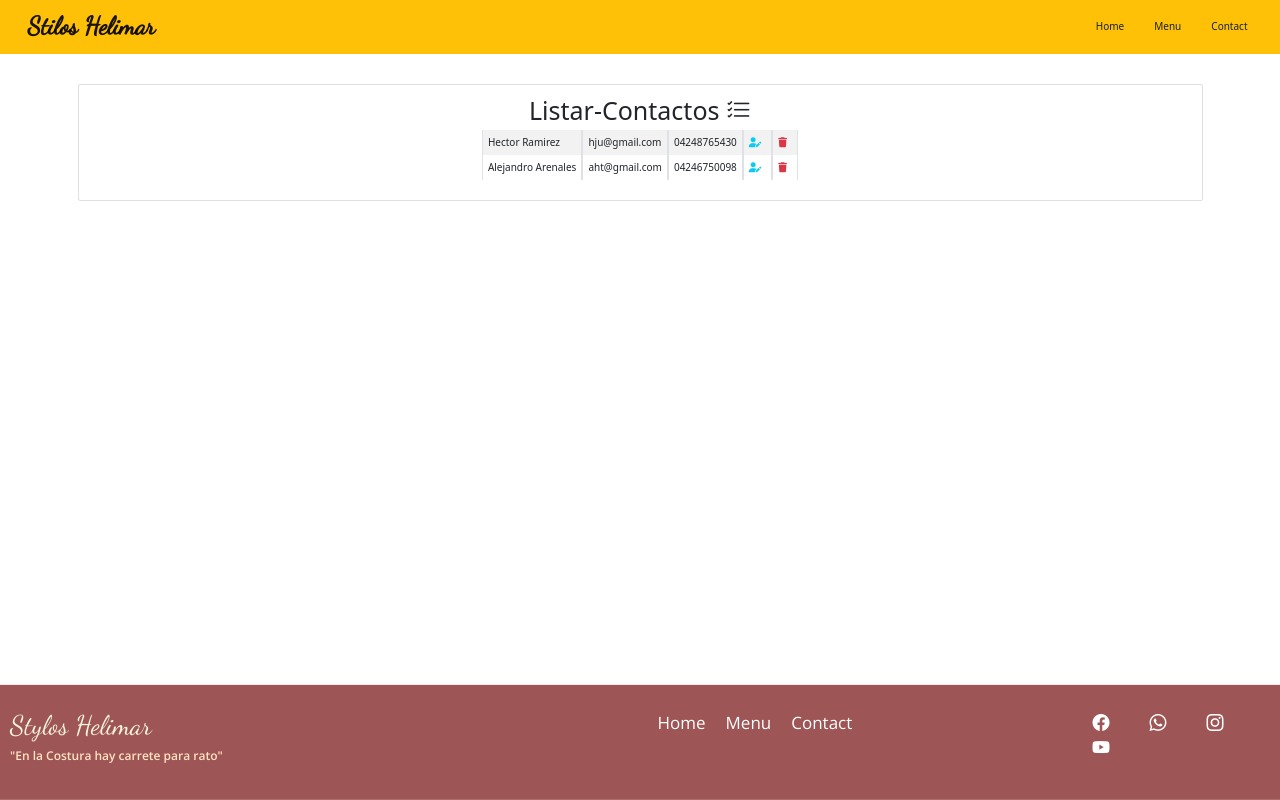
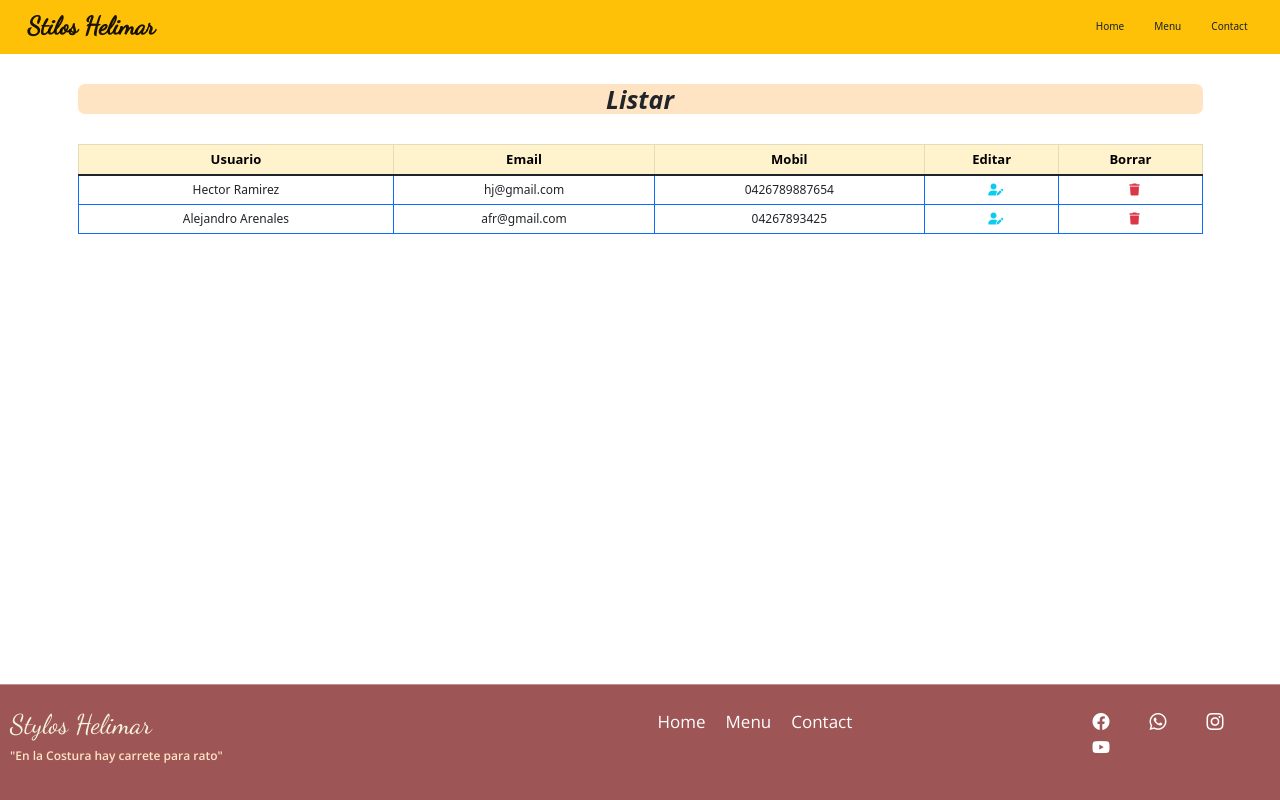
Before and after one commit to gatofelix20/angelicaWeb, an Angular app: page /listar in a window 1280 px wide. Built offline with nearby package versions, Linux system fonts and the light colour scheme.

Commit message:
Mejorando la tabla de la pagina listar

```diff
--- a/src/app/pages/listar/listar.component.css
+++ b/src/app/pages/listar/listar.component.css
@@ -1,12 +1,25 @@
 .fa-solid  {
     cursor: pointer;
-    margin-right: 5px;
+    margin-left: 8px;
+    align-items: center;
+
 }
 
-.table {
-    display: flex;
-    align-items: center;
-    justify-content: center;
-
+.texto {
+    text-align: center;
+    font-weight: bold;
+    font-style: italic;
+    background-color: bisque;
+    border-radius: 7px;
 
 }
+
+th {
+    text-align: center;
+    font-size: 13px;
+}
+
+td {
+    text-align: center;
+    font-size: 12px;
+}
--- a/src/app/pages/listar/listar.component.html
+++ b/src/app/pages/listar/listar.component.html
@@ -1,29 +1,43 @@
+
       <div class="container mt-5 mb-5">
+          <div class="row">
+            <div class="col">
 
-   <div class="card mt-5">
-      <div class="card-body">
-         <h1 class="text-center">Listar-Contactos <i class="bi bi-list-check"></i></h1>
+               <h1 class="texto mb-5">Listar</h1>
 
-          <div class="table table-bordered table-striped ">
+               <table class="table table table-bordered border-primary">
+                  <thead class="table-warning">
+                    <tr>
+
+                      <th scope="col">Usuario</th>
+                      <th scope="col">Email</th>
+                      <th scope="col">Mobil</th>
+                      <th scope="col">Editar</th>
+                      <th scope="col">Borrar</th>
+                    </tr>
+                  </thead>
                   <tbody>
                     <tr>
+
                       <td>Hector Ramirez</td>
-                  <td>hju@gmail.com</td>
-                  <td>04248765430</td>
+                      <td>hj@gmail.com</td>
+                      <td>0426789887654</td>
+                      <td><i class="fa-solid fa-user-pen text-info"></i></td>
+                      <td><i class="fa-solid fa-trash text-danger"></i></td>
+                    </tr>
+                    <tr>
+
+                      <td>Alejandro Arenales</td>
+                      <td>afr@gmail.com</td>
+                      <td>04267893425</td>
                       <td><i class="fa-solid fa-user-pen text-info"></i></td>
                       <td><i class="fa-solid fa-trash text-danger"></i></td>
                     </tr>
 
-               <tr>
-                  <td>Alejandro Arenales</td>
-                  <td>aht@gmail.com</td>
-                  <td>04246750098</td>
-                  <td><i class="fa-solid fa-user-pen text-info"></i></td>
-                  <td><i class="fa-solid fa-trash text-danger"></i></td>
-               </tr>
                   </tbody>
-          </div>
+                </table>
+
 
             </div>
-
           </div>
+      </div>
```
Lines whose indentation alone changed are shown as unchanged.
